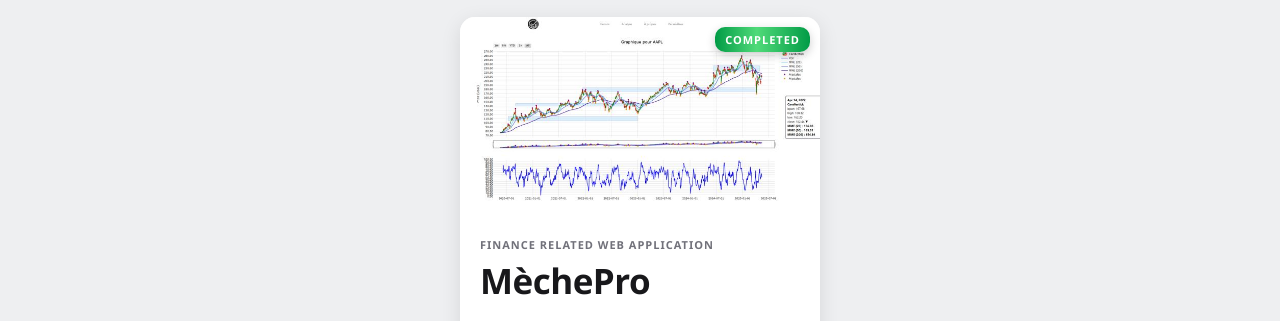
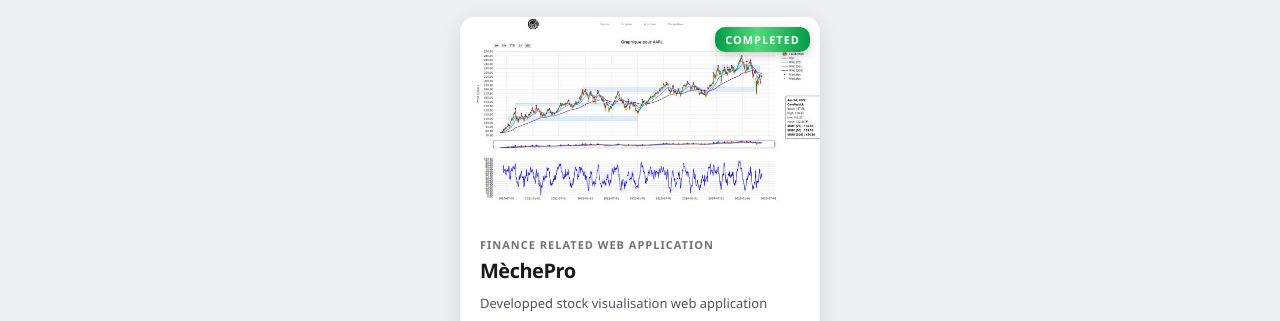
Before and after one commit to GeorgesAbiChahine/Portfolio, a plain HTML site: page index.html in a window 1280 px wide. Shown: the part 1353-1674 px from the top of the page. Drawn offline with Linux system fonts and the light colour scheme.

Commit message:
Refactor hero section title to use h1 tag and adjust font size for better hierarchy

```diff
--- a/index.html
+++ b/index.html
@@ -199,7 +199,7 @@
 
           <div class="info">
             <div class="cat">Finance related web application</div>
-            <h2 class="title">MèchePro</h2>
+            <h1 class="title">MèchePro</h1>
             <p class="desc">Developped stock visualisation web application</p>
 
             <div class="feats">
--- a/styles.css
+++ b/styles.css
@@ -63,7 +63,7 @@ nav .right a span {
 .hero-section {
   display: flex;
   justify-content: space-between;
-  align-items: center;
+  /* align-items: center; */
   padding: 0 50px;
   margin: 50px 0;
   margin-bottom: 100px;
@@ -442,7 +442,7 @@ nav .right a span {
 }
 
 .title {
-  font-size: 18px;
+  font-size: 20px;
   font-weight: 700;
   color: #18181B;
   margin: 0 0 10px;
```
